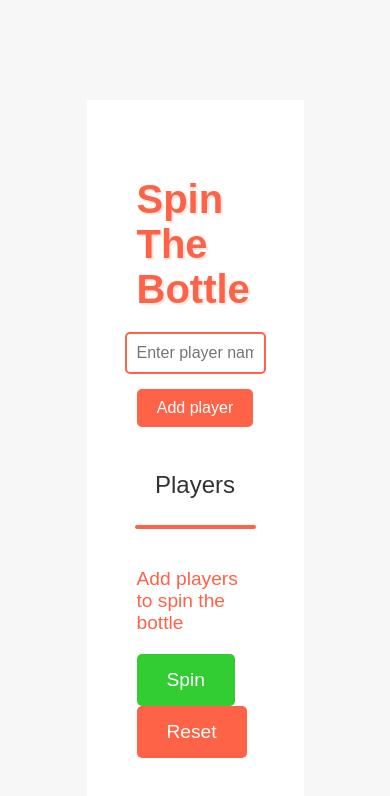
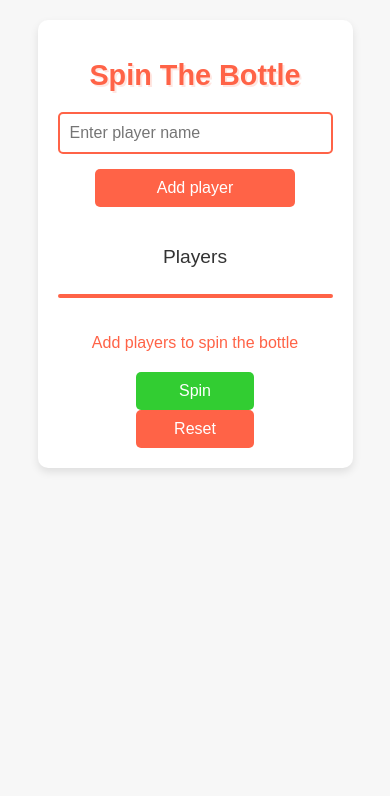
Before and after one commit to v-dav/spin-the-bottle, a plain HTML site: page index.html in a window 390 px wide. Drawn offline with Linux system fonts and the light colour scheme.

Commit message:
Update index.html. Make app responsive

```diff
--- a/index.html
+++ b/index.html
@@ -3,6 +3,7 @@
 
 <head>
 	<meta charset="utf-8">
+	<meta name="viewport" content="width=device-width, initial-scale=1.0">
 	<title>Spin The Bottle</title>
 	<style>
 		body {
@@ -12,6 +13,8 @@
 			display: flex;
 			align-items: center;
 			justify-content: center;
+			padding: 20px;
+			box-sizing: border-box;
 		}
 
 		.game {
@@ -22,16 +25,20 @@
 			flex-direction: column;
 			align-items: center;
 			justify-content: center;
-			padding: 50px;
-			width: 30%;
-			margin-top: 100px;
+			padding: 40px;
+			max-width: 400px;
+			width: 100%;
+			box-shadow: 0 4px 8px rgba(0, 0, 0, 0.1);
+			border-radius: 10px;
+			box-sizing: border-box;
 		}
 
 		h1 {
 			color: #ff6347;
-			font-size: 2.5em;
+			font-size: 2em;
 			margin-bottom: 20px;
 			text-shadow: 2px 2px #ffe6e1;
+			text-align: center;
 		}
 
 		form {
@@ -40,12 +47,13 @@
 			align-items: center;
 			margin-bottom: 20px;
 			width: 100%;
-			max-width: 400px;
+			box-sizing: border-box;
 		}
 
 		label {
 			font-size: 1.2em;
 			margin-bottom: 10px;
+			text-align: center;
 		}
 
 		input[type="text"] {
@@ -55,6 +63,7 @@
 			font-size: 1em;
 			width: 100%;
 			margin-bottom: 15px;
+			box-sizing: border-box;
 		}
 
 		button {
@@ -66,6 +75,9 @@
 			border-radius: 5px;
 			cursor: pointer;
 			transition: background-color 0.3s ease;
+			width: 100%;
+			max-width: 200px;
+			box-sizing: border-box;
 		}
 
 		button:hover {
@@ -75,17 +87,18 @@
 		#players-text {
 			font-size: 1.5em;
 			margin-bottom: 10px;
+			text-align: center;
 		}
 
 		ul {
 			list-style-type: none;
 			padding: 0;
 			width: 100%;
-			max-width: 400px;
 			background-color: #fff;
 			border: 2px solid #ff6347;
 			border-radius: 5px;
 			margin-bottom: 20px;
+			box-sizing: border-box;
 		}
 
 		li {
@@ -103,6 +116,7 @@
 			font-size: 1.2em;
 			margin-bottom: 20px;
 			color: #ff6347;
+			text-align: center;
 		}
 
 		#spin,
@@ -115,6 +129,9 @@
 			border-radius: 5px;
 			cursor: pointer;
 			transition: background-color 0.3s ease;
+			width: 100%;
+			max-width: 200px;
+			box-sizing: border-box;
 		}
 
 		#reset {
@@ -129,7 +146,6 @@
 			background-color: #28a428;
 		}
 
-		/* HTML: <div class="loader"></div> */
 		.loader {
 			width: 17px;
 			aspect-ratio: 1;
@@ -137,6 +153,7 @@
 			background: #ff6347;
 			animation: l22-0 2s infinite linear;
 			display: none;
+			margin: 20px auto;
 		}
 
 		.loader:before,
@@ -163,6 +180,33 @@
 		@keyframes l22 {
 			100% {
 				transform: rotate(1turn) translate(150%)
+			}
+		}
+
+		/* Media Queries for Responsive Design */
+		@media (max-width: 600px) {
+			.game {
+				padding: 20px;
+				max-width: 90%;
+			}
+
+			h1 {
+				font-size: 1.8em;
+			}
+
+			#players-text {
+				font-size: 1.2em;
+			}
+
+			#status {
+				font-size: 1em;
+			}
+
+			button,
+			#spin,
+			#reset {
+				padding: 10px;
+				font-size: 1em;
 			}
 		}
 	</style>
```
